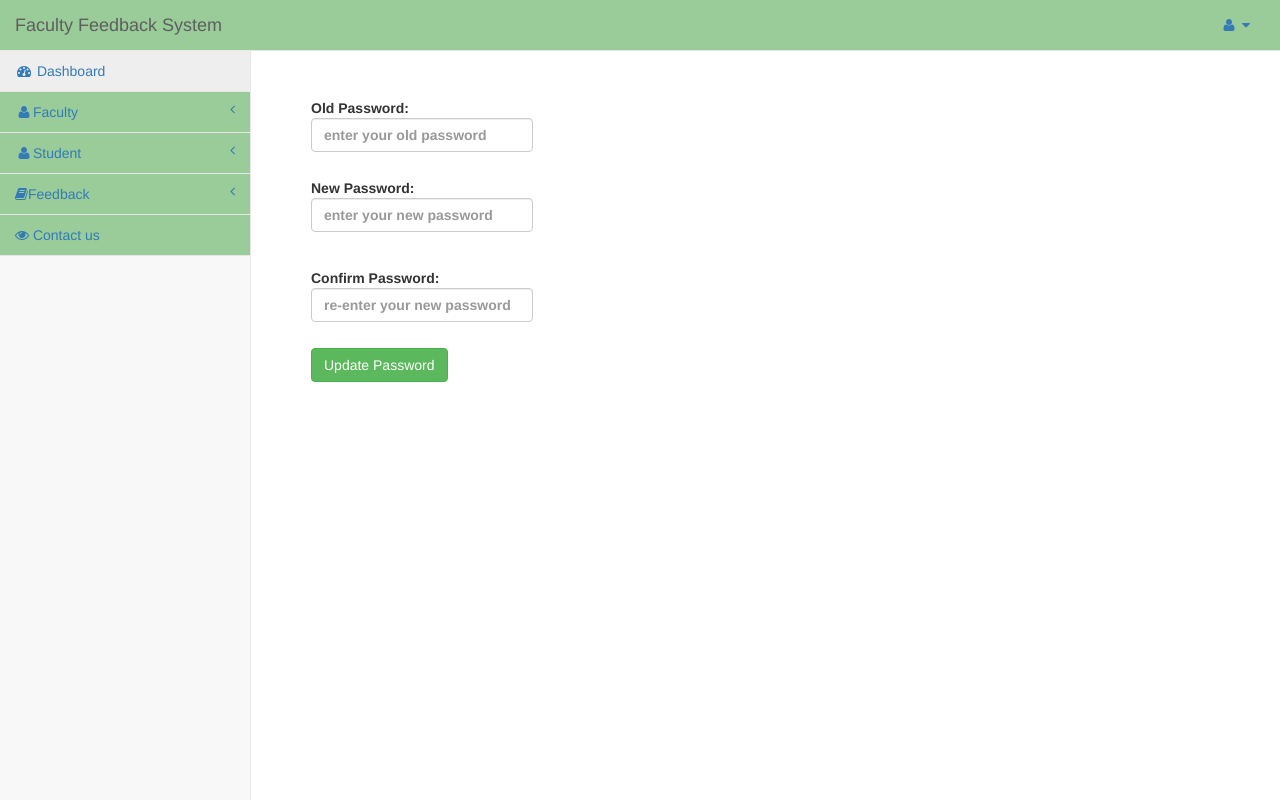
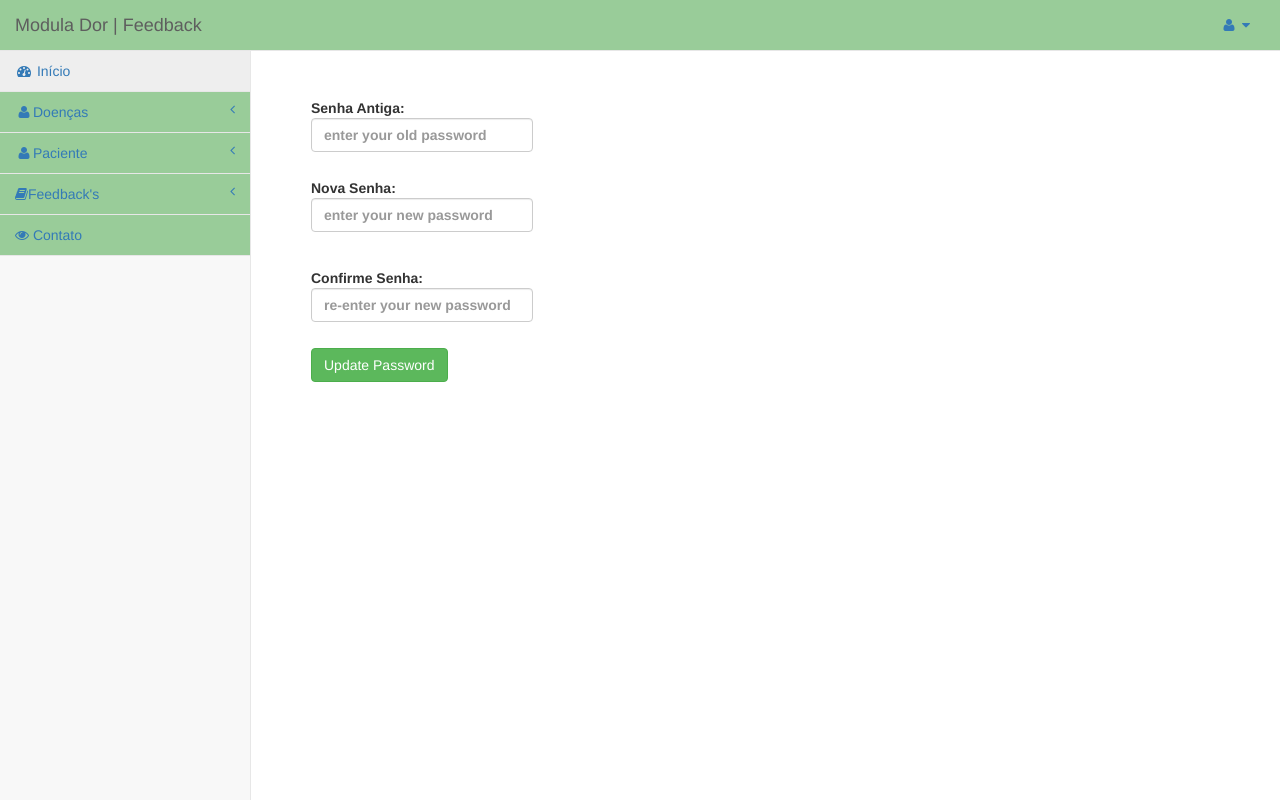
Before and after one commit to llucasramao/feedbacksystem, a PHP site: page /admin/dashboard.php?info=update_password in a window 1280 px wide. Run offline with PHP 8.4, Linux system fonts and the light colour scheme; a user stored in the database is signed in; lists and menus that the app fills with data are empty.

Commit message:
base 0.0.7

```diff
--- a/admin/dashboard.php
+++ b/admin/dashboard.php
@@ -19,7 +19,7 @@ include('../dbconfig.php');
     <meta name="description" content="">
     <meta name="author" content="">
 
-    <title>Admin Dashboard</title>
+    <title>Modula Dor | Feedback | Admin</title>
 
     <!-- Bootstrap Core CSS -->
     <link href="../css/bootstrap.min.css" rel="stylesheet">
@@ -57,7 +57,7 @@ include('../dbconfig.php');
                     <span class="icon-bar"></span>
                     <span class="icon-bar"></span>
                 </button>
-                <a class="navbar-brand" href="dashboard.php">Faculty Feedback System</a>
+                <a class="navbar-brand" href="dashboard.php">Modula Dor | Feedback</a>
             </div>
             <!-- /.navbar-header -->
 
@@ -69,10 +69,10 @@ include('../dbconfig.php');
                     </a>
                     <ul class="dropdown-menu dropdown-user">
 
-                        <li><a href="dashboard.php?info=update_password"><i class="fa fa-gear fa-fw"></i>Change Password</a>
+                        <li><a href="dashboard.php?info=update_password"><i class="fa fa-gear fa-fw"></i>Mudar Senha</a>
                         </li>
                         <li class="divider"></li>
-                        <li><a href="logout.php"><i class="fa fa-sign-out fa-fw"></i> Logout</a>
+                        <li><a href="logout.php"><i class="fa fa-sign-out fa-fw"></i> Sair</a>
                         </li>
                     </ul>
                     <!-- /.dropdown-user -->
@@ -85,17 +85,17 @@ include('../dbconfig.php');
                 <div class="sidebar-nav navbar-collapse">
                     <ul class="nav" id="side-menu">
                         <li>
-                            <a href="dashboard.php"><i class="fa fa-dashboard fa-fw"></i> Dashboard</a>
+                            <a href="dashboard.php"><i class="fa fa-dashboard fa-fw"></i> Início</a>
                         </li>
 
 						<li>
-                            <a href="#"><i class="fa fa-user fa-fw"></i>Faculty<span class="fa arrow"></span></a>
+                            <a href="#"><i class="fa fa-user fa-fw"></i>Doenças<span class="fa arrow"></span></a>
                             <ul class="nav nav-second-level">
                                 <li>
-                                    <a href="dashboard.php?info=add_faculty"><i class="fa fa-plus fa-fw"></i> Add Faculty</a>
+                                    <a href="dashboard.php?info=add_faculty"><i class="fa fa-plus fa-fw"></i> Add Doença</a>
                                 </li>
 								 <li>
-                                    <a href="dashboard.php?info=show_faculty"><i class="fa fa-eye"></i> Manage faculty</a>
+                                    <a href="dashboard.php?info=show_faculty"><i class="fa fa-eye"></i> Listar Doença</a>
                                 </li>
 							</ul>
                             <!-- /.nav-second-level -->
@@ -103,11 +103,11 @@ include('../dbconfig.php');
 
 
 						<li>
-                            <a href="#"><i class="fa fa-user fa-fw"></i>Student<span class="fa arrow"></span></a>
+                            <a href="#"><i class="fa fa-user fa-fw"></i>Paciente<span class="fa arrow"></span></a>
                             <ul class="nav nav-second-level">
 
 								 <li>
-                                    <a href="dashboard.php?info=display_student"><i class="fa fa-eye"></i> Manage Student</a>
+                                    <a href="dashboard.php?info=display_student"><i class="fa fa-eye"></i> Listar Estudantes</a>
                                 </li>
 
 							</ul>
@@ -117,11 +117,11 @@ include('../dbconfig.php');
 
 		<!-- feedback-->
 		<li>
-         <a href="#"><i class="fa fa-user fa-book"></i>Feedback<span class="fa arrow"></span></a>
+         <a href="#"><i class="fa fa-user fa-book"></i>Feedback's<span class="fa arrow"></span></a>
            <ul class="nav nav-second-level">
 
-<li><a href="dashboard.php?info=feedback"><i class="fa fa-eye"></i> feedback</a></li>
-<li><a href="dashboard.php?info=feedback_average"><i class="fa fa-eye"></i> feedback Average</a></li>
+<li><a href="dashboard.php?info=feedback"><i class="fa fa-eye"></i> Feedback</a></li>
+<li><a href="dashboard.php?info=feedback_average"><i class="fa fa-eye"></i>Gráfico Feedback</a></li>
 
 
 							</ul>
@@ -132,7 +132,7 @@ include('../dbconfig.php');
 
 
 		<li>
-			<a href="dashboard.php?info=contact"><i class="fa fa-eye"></i> Contact us</a>
+			<a href="dashboard.php?info=contact"><i class="fa fa-eye"></i> Contato</a>
 		</li>
 
 
--- a/admin/update_password.php
+++ b/admin/update_password.php
@@ -32,17 +32,17 @@ if(isset($update_password))
 </tr>
 
 <tr>
-	<th height="87">Old Password:
+	<th height="87">Senha Antiga:
     <input type="password" name="op" value="" placeholder="enter your old password" class="form-control" required/></th>
 </tr>
 
 <tr>
-	<th height="93">New Password:
+	<th height="93">Nova Senha:
     <input type="password" name="np" value="" placeholder="enter your new password" class="form-control"  required/><br /></th>
 </tr>
 
 <tr>
-	<th height="87">Confirm Password:
+	<th height="87">Confirme Senha:
     <input type="password" name="cp" value=""  placeholder="re-enter your new password" class="form-control" required/><br /></th>
 </tr>
 <tr>
```
Also changed, not shown: admin/add_faculty.php (+9 -9 lines), admin/display_student.php (+6 -6 lines), admin/show_faculty.php (+9 -9 lines).
